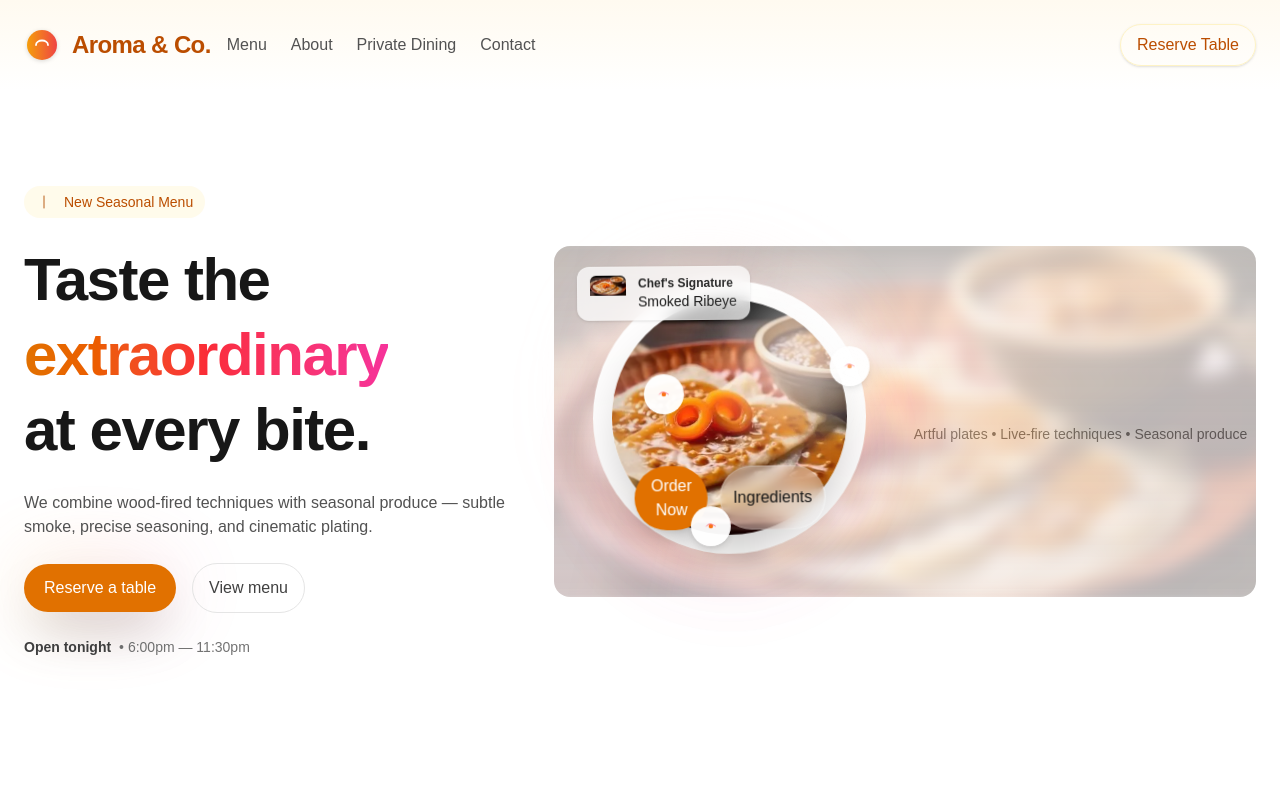
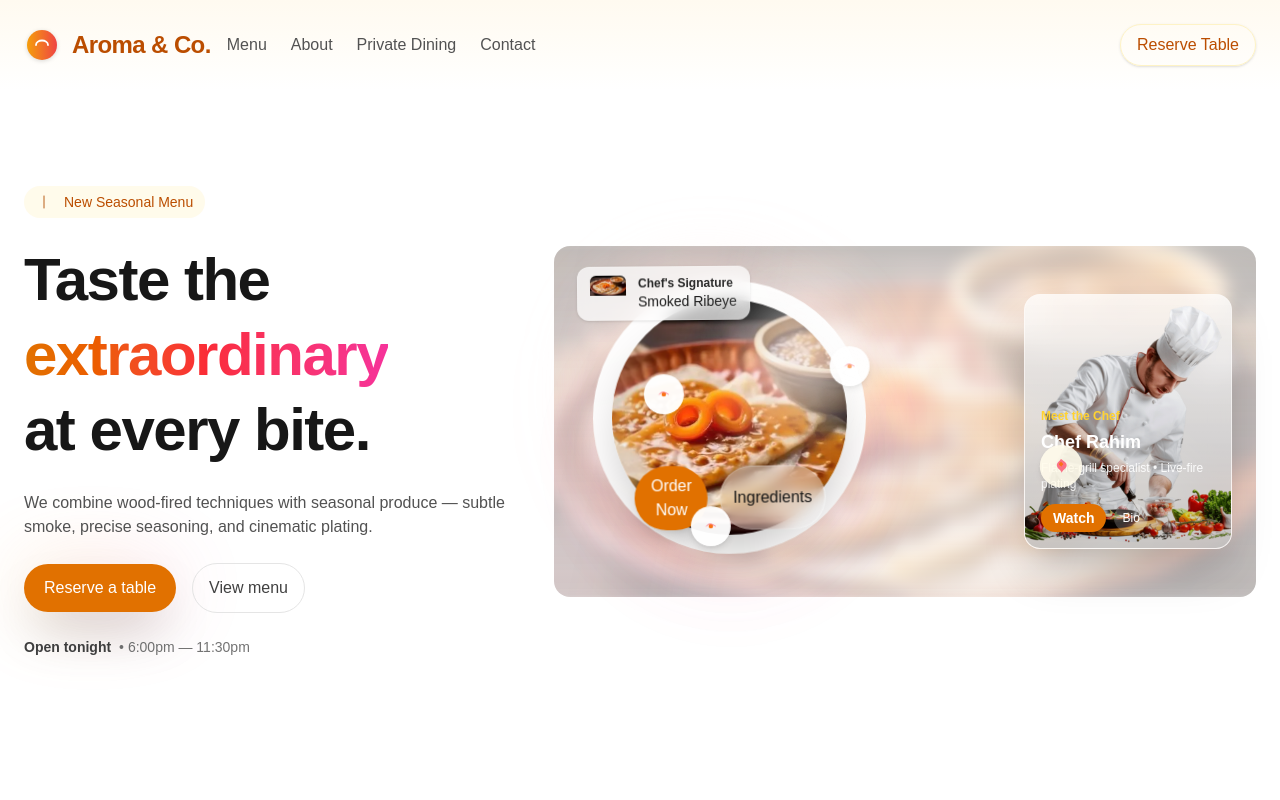
Before and after one commit to HasanHafizurRahman/animated-restaurant-website, a Next.js app: page / in a window 1280 px wide. Shown: the top 800 px of the page. Built offline with nearby package versions, Linux system fonts and the light colour scheme.

Commit message:
hero with chef and dish

```diff
--- a/src/components/Hero.jsx
+++ b/src/components/Hero.jsx
@@ -4,7 +4,11 @@ import React, { useRef, useEffect } from 'react';
 import Image from 'next/image';
 import { motion, useMotionValue, useTransform, useReducedMotion, useSpring } from 'framer-motion';
 
-export default function HeroMain({ image = '/images/hero/plate.png', alt = 'Signature dish' }) {
+export default function HeroMain({
+  image = '/images/hero/plate.png',
+  chefImage = '/images/hero/chef.png',
+  alt = 'Signature dish',
+}) {
   const containerRef = useRef(null);
   const shouldReduceMotion = useReducedMotion();
 
@@ -13,7 +17,6 @@ export default function HeroMain({ image = '/images/hero/plate.png', alt = 'Sign
   const py = useMotionValue(0);
 
   // smooth the pointer values with a spring for gentle, lagged motion
-  // lower stiffness -> smoother, higher damping -> less wobble
   const springConfig = shouldReduceMotion ? { stiffness: 1000, damping: 1000 } : { stiffness: 60, damping: 18 };
   const spx = useSpring(px, springConfig);
   const spy = useSpring(py, springConfig);
@@ -43,7 +46,6 @@ export default function HeroMain({ image = '/images/hero/plate.png', alt = 'Sign
       // scale down raw input a bit so motion is less aggressive
       px.set(x * 0.7);
       py.set(y * 0.65);
-      // prevent excessive DOM updates
       if (raf) cancelAnimationFrame(raf);
       raf = requestAnimationFrame(() => {});
     }
@@ -82,7 +84,7 @@ export default function HeroMain({ image = '/images/hero/plate.png', alt = 'Sign
   return (
     <main className="max-w-7xl mx-auto px-6 py-14 lg:py-24" ref={containerRef}>
       <div className="grid grid-cols-1 lg:grid-cols-12 gap-10 items-center">
-        {/* LEFT: keep copy strong but refine spacing */}
+        {/* LEFT: copy */}
         <motion.section variants={containerVariant} initial="hidden" animate="show" className="space-y-6 lg:col-span-5">
           <motion.div variants={fadeUp} className="inline-flex items-center gap-3 bg-amber-50 text-amber-700 px-3 py-1.5 rounded-full text-sm font-medium w-max">
             <svg width="16" height="16" viewBox="0 0 24 24" fill="none"><path d="M12 3v18" stroke="#b45309" strokeWidth="1.4" strokeLinecap="round"/></svg>
@@ -118,7 +120,7 @@ export default function HeroMain({ image = '/images/hero/plate.png', alt = 'Sign
           </motion.div>
         </motion.section>
 
-        {/* RIGHT: denser visual composition but gentler motion */}
+        {/* RIGHT: denser visual composition with chef panel */}
         <section className="relative flex items-center justify-center lg:col-span-7">
           {/* background photographic panel (large, fills column) */}
           <div className="absolute inset-0 rounded-2xl overflow-hidden pointer-events-none">
@@ -139,7 +141,7 @@ export default function HeroMain({ image = '/images/hero/plate.png', alt = 'Sign
             <div className="absolute -left-24 -top-12 w-[36%] h-[140%] transform -skew-x-12 rounded-3xl pointer-events-none" style={{ background: 'linear-gradient(90deg, rgba(255,255,255,0.02), rgba(251,113,133,0.05))', filter: 'blur(26px)' }} />
           </div>
 
-          {/* center plate composition - larger, cropped and dramatic */}
+          {/* center plate composition */}
           <motion.div
             style={{ x: plateX, y: plateY, rotateY: rotY, rotateX: rotX, transformStyle: 'preserve-3d' }}
             animate={shouldReduceMotion ? {} : { rotate: [0, 0.6, -0.45, 0], y: [0, -6, 0] }}
@@ -151,14 +153,10 @@ export default function HeroMain({ image = '/images/hero/plate.png', alt = 'Sign
 
             {/* plate frame */}
             <div className="relative rounded-full w-[78%] h-[78%] flex items-center justify-center bg-white/96 shadow-[0_40px_80px_rgba(236,72,153,0.06)]" style={{ backdropFilter: 'blur(6px)' }}>
-              {/* dish image - big, crisp, with tilt-shift effect and radial vignette */}
               <div className="relative w-[86%] h-[86%] rounded-full overflow-hidden shadow-2xl">
                 <Image src={image} alt={alt} fill className="object-cover" sizes="(max-width: 1024px) 60vw, 720px" priority={true} />
-
-                {/* radial vignette + depth-of-field mask */}
                 <div className="absolute inset-0 pointer-events-none" style={{ boxShadow: 'inset 0 34px 58px rgba(0,0,0,0.16)', borderRadius: '9999px' }} aria-hidden />
 
-                {/* plate specular sweep */}
                 {!shouldReduceMotion && (
                   <motion.div
                     initial={{ x: '-140%' }}
@@ -170,11 +168,10 @@ export default function HeroMain({ image = '/images/hero/plate.png', alt = 'Sign
                   />
                 )}
 
-                {/* subtle animated noise / grain overlay for cinematic feel */}
                 <div className="absolute inset-0 opacity-8 pointer-events-none" style={{ backgroundImage: 'radial-gradient(circle, rgba(255,255,255,0.02) 1px, transparent 1px)', backgroundSize: '3px 3px' }} aria-hidden />
               </div>
 
-              {/* interactive hotspots on plate (Order / Ingredients) */}
+              {/* interactive hotspots */}
               {!shouldReduceMotion && (
                 <div className="absolute bottom-6 left-1/2 transform -translate-x-1/2 flex gap-3">
                   <button className="px-4 py-2 rounded-full bg-amber-600 text-white font-medium shadow-lg hover:scale-[1.025] focus:outline-none focus:ring-4 focus:ring-amber-200/30 transition-transform">Order Now</button>
@@ -183,7 +180,7 @@ export default function HeroMain({ image = '/images/hero/plate.png', alt = 'Sign
               )}
             </div>
 
-            {/* chef badge (top-left overlapping) */}
+            {/* chef badge */}
             {!shouldReduceMotion && (
               <motion.div initial={{ scale: 0.98, opacity: 0 }} animate={{ scale: [1, 1.01, 1], opacity: 1 }} transition={{ duration: 1.0 }} className="absolute left-6 top-6 rounded-xl bg-white/72 border border-white/10 px-3 py-2 shadow backdrop-blur-sm flex items-center gap-3">
                 <div className="w-9 h-9 rounded-md overflow-hidden">
@@ -196,7 +193,7 @@ export default function HeroMain({ image = '/images/hero/plate.png', alt = 'Sign
               </motion.div>
             )}
 
-            {/* floating ingredient accents (small circles with label on hover) */}
+            {/* floating ingredient accents */}
             {!shouldReduceMotion && ingred.map((it, i) => (
               <motion.div key={it.id} initial={{ y: 0, opacity: 0 }} animate={{ y: [ -4, 0, -3 ], opacity: [1] }} transition={{ duration: 6 + i, repeat: Infinity, ease: 'easeInOut' }} className="absolute pointer-events-none" style={{ left: `calc(50% + ${it.x}px)`, top: `calc(50% + ${it.y}px)` }}>
                 <div className="w-10 h-10 rounded-full flex items-center justify-center shadow-md bg-white/96 overflow-hidden" title={it.label}>
@@ -205,15 +202,48 @@ export default function HeroMain({ image = '/images/hero/plate.png', alt = 'Sign
               </motion.div>
             ))}
 
-            {/* rising steam clusters centered over dish */}
+            {/* steam clusters */}
             {!shouldReduceMotion && steamDefs.map((s, idx) => (
               <motion.div key={idx} initial={{ y: 18, opacity: 0, scale: 0.98 }} animate={{ y: [-6 - idx * 6, -68 - idx * 28], opacity: [0, 0.9, 0], scale: [0.98, 1.03, 0.99] }} transition={{ duration: s.duration, delay: s.delay, repeat: Infinity, ease: 'easeOut' }} className="absolute left-[50%] w-36 h-36 rounded-full pointer-events-none" style={{ transform: `translateX(${idx * 14}px)`, filter: 'blur(26px)', background: 'radial-gradient(circle, rgba(255,255,255,0.95) 0%, rgba(255,255,255,0.28) 50%, rgba(255,255,255,0) 100%)' }} aria-hidden />
             ))}
 
           </motion.div>
 
-          {/* caption under the image, tighter and bolder */}
-          <div className="mt-6 text-center text-sm text-neutral-600 w-full">Artful plates • Live-fire techniques • Seasonal produce</div>
+          {/* caption */}
+          <div className="mt-6 text-center text-sm text-neutral-600 w-full"></div>
+
+          {/* NEW: Chef panel on the far-right overlapping the hero (visible on lg+) */}
+          <div className="hidden lg:block absolute right-6 top-12 bottom-12 w-52 pointer-events-auto">
+            <motion.div initial={{ x: 36, opacity: 0, scale: 0.98 }} animate={{ x: 0, opacity: 1, scale: 1 }} transition={{ duration: 0.7, ease: 'easeOut' }} className="relative w-full h-full rounded-2xl bg-white/75 backdrop-blur-md border border-white/10 shadow-2xl overflow-hidden">
+              {/* chef image (portrait) */}
+              <div className="absolute inset-0">
+                <Image src={chefImage} alt="Chef cooking" fill className="object-cover" sizes="208px" />
+                <div className="absolute inset-0 bg-gradient-to-t from-black/20 to-transparent" />
+              </div>
+
+              {/* overlay content */}
+              <div className="absolute bottom-4 left-4 right-4 text-left text-sm text-white">
+                <div className="text-xs font-semibold text-amber-300">Meet the Chef</div>
+                <div className="font-bold text-lg mt-1">Chef Rahim</div>
+                <div className="text-xs text-white/90 mt-1">Flame-grill specialist • Live-fire plating</div>
+
+                <div className="mt-3 flex gap-2">
+                  <button className="px-3 py-1 rounded-full bg-amber-600 text-white text-sm font-semibold shadow-md">Watch</button>
+                  <button className="px-2 py-1 rounded-full bg-white/20 text-white text-xs">Bio</button>
+                </div>
+              </div>
+
+              {/* small animated flame near bottom-left to hint action */}
+              {!shouldReduceMotion && (
+                <motion.div animate={{ y: [0, -6, 0], scale: [1, 1.06, 1] }} transition={{ repeat: Infinity, duration: 1.8, ease: 'easeInOut' }} className="absolute left-4 bottom-14 w-10 h-10 rounded-full bg-amber-50/90 flex items-center justify-center shadow-md">
+                  <svg width="18" height="18" viewBox="0 0 24 24" fill="none">
+                    <path d="M12 3c-2 3-6 5-5 9 1 4 6 5 6 9 0-4 5-5 6-9 1-4-3-6-7-9z" fill="#fb7185" />
+                    <path d="M12 6c-1.2 1.7-3 2.5-2.5 4 0.6 1.6 2.5 1.8 3 3 0-1.6 1.5-1.8 2.2-3 0.7-1.2-1.5-2.2-2.7-4z" fill="#f97316" />
+                  </svg>
+                </motion.div>
+              )}
+            </motion.div>
+          </div>
         </section>
       </div>
     </main>
```
Also changed, not shown: public/images/hero/chef.png (added).
